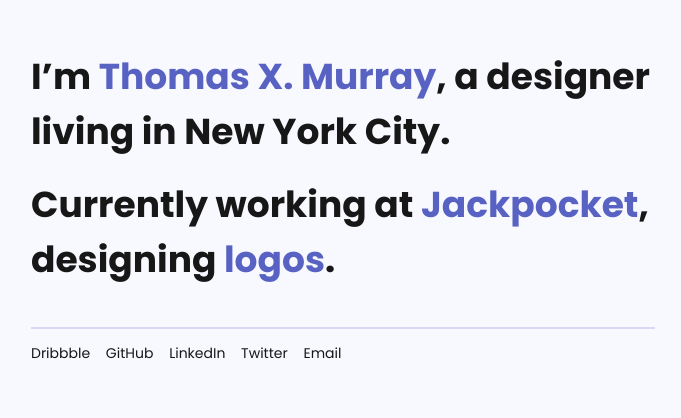
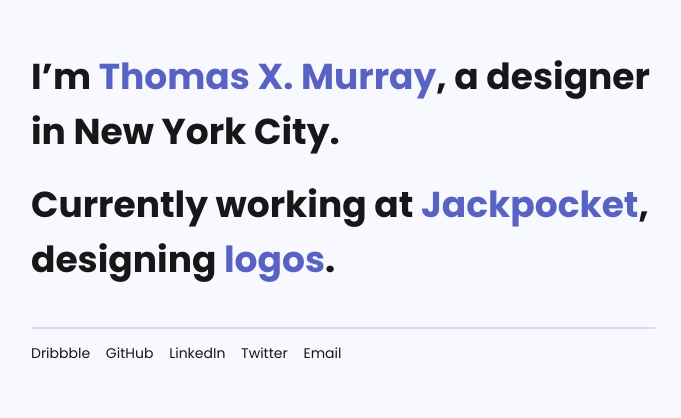
Before and after one commit to txmurray/personal-site, a plain HTML site: page index.html in a window 1280 px wide. Shown: the part 181-599 px from the top of the page, without its empty margins (297-978 px from the left). Drawn offline with Linux system fonts and the light colour scheme.

Commit message:
update hero text

```diff
--- a/index.html
+++ b/index.html
@@ -13,7 +13,7 @@
 </head>
 <body>
     <main class="main-container">
-        <h1 class="hero">I’m <span class="highlight">Thomas X. Murray</span>, a designer living in <span class='sm-view'>NYC</span><span class='lg-view'>New York City</span>.</h1>
+        <h1 class="hero">I’m <span class="highlight">Thomas X. Murray</span>, a designer in <span class='sm-view'>NYC</span><span class='lg-view'>New York City</span>.</h1>
         <h1 class="hero">Currently working at <span class="highlight"><a href="https://jackpocket.com/">Jackpocket</a></span>, designing <span class="" id="deliverable">products</span><span class="period">.</span></h1>
         <ul class="social-links">
             <li><a href="https://dribbble.com/thomasxmurray">Dribbble</a></li>
```
